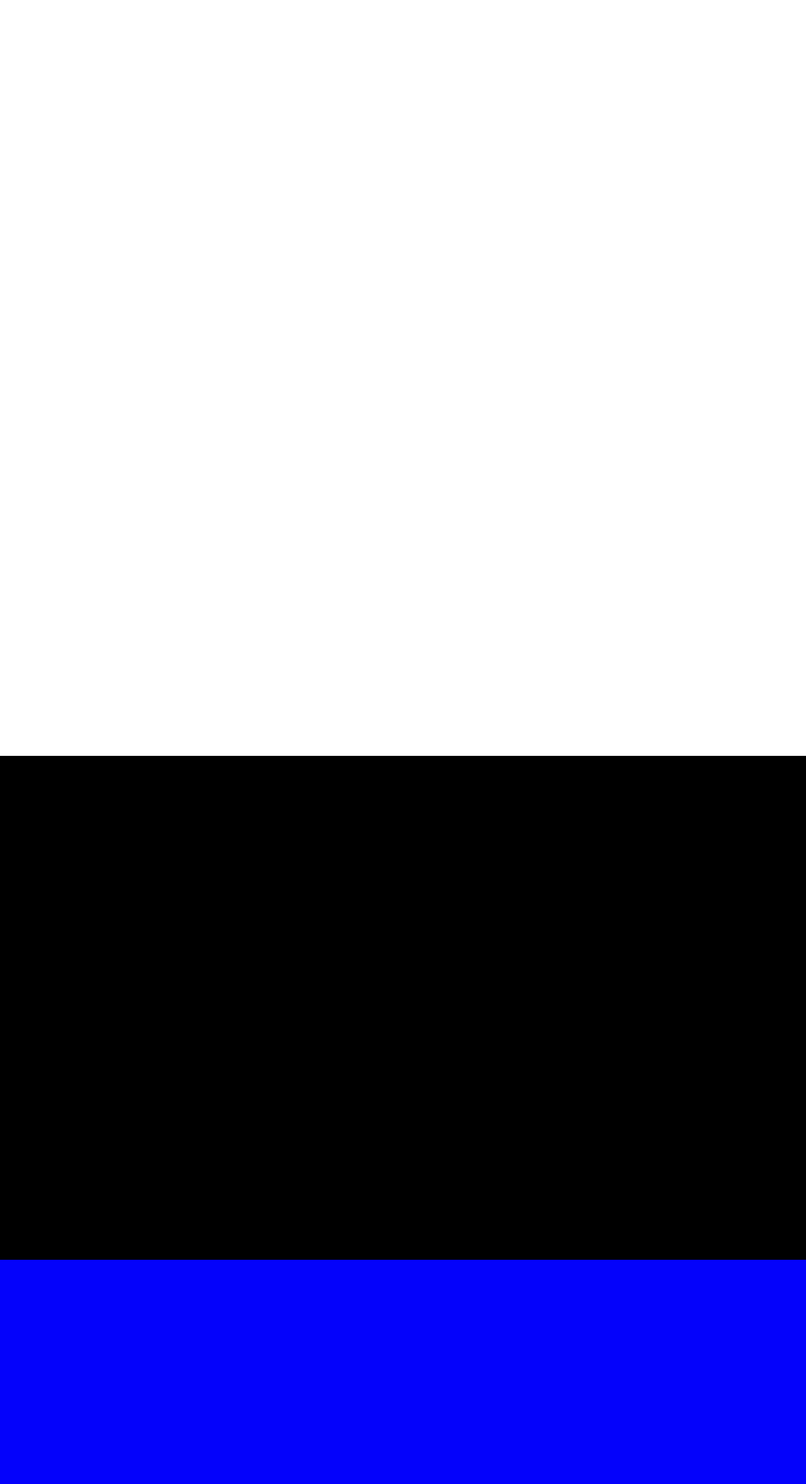
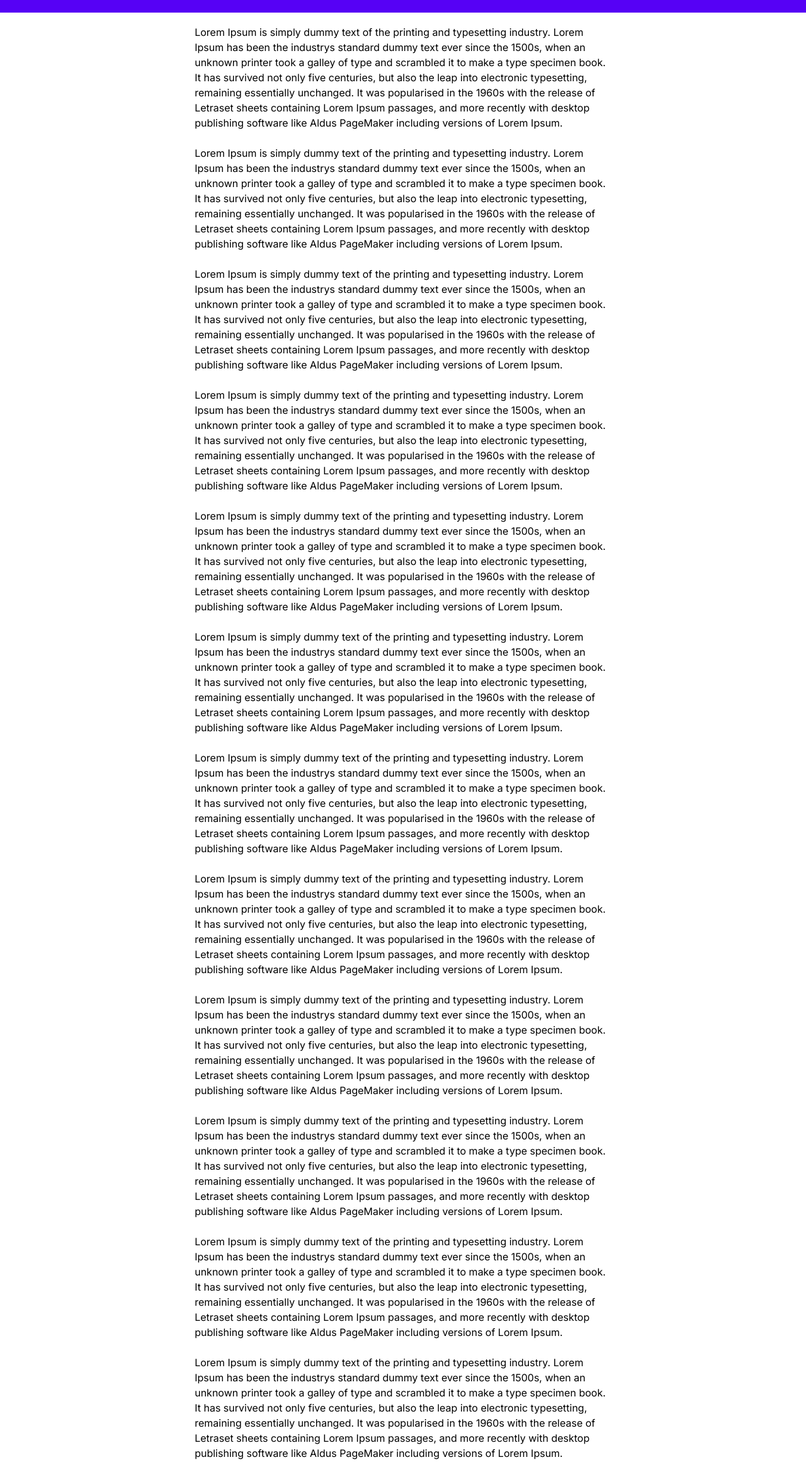
Before and after one commit to devHksingh/Learn-NextJS, a Next.js app in the folder framer-motion/: page / in a window 1280 px wide. Shown: the top 2356 px of the page at 63% size. Built offline with nearby package versions, Linux system fonts and the light colour scheme.

Commit message:
add Scroll based Animation

```diff
--- a/framer-motion/src/app/page.tsx
+++ b/framer-motion/src/app/page.tsx
@@ -3,6 +3,7 @@ import BasicsOfMoyion from "@/components/BasicsOfMotion"
 import Gestures from "@/components/Gestures";
 import AnimationControls from "@/components/AnimationControls";
 import ViewBasedAnimations from "@/components/ViewBasedAnimations";
+import ScrollAnimations from "@/components/ScrollAnimations";
 export default function Home() {
   return (
 
@@ -10,7 +11,8 @@ export default function Home() {
     {/* <BasicsOfMoyion/> */}
     {/* <Gestures/> */}
     {/* <AnimationControls/> */}
-    <ViewBasedAnimations/>
+    {/* <ViewBasedAnimations/> */}
+    <ScrollAnimations/>
     </section>
 
   );
--- /dev/null
+++ b/framer-motion/src/components/ScrollAnimations.tsx
@@ -0,0 +1,151 @@
+'use client'
+import { useScroll, motion, useSpring, useTransform } from 'framer-motion'
+import React from 'react'
+
+const ScrollAnimations = () => {
+    const {scrollYProgress} = useScroll()
+    console.log(scrollYProgress);
+
+    const scaleX = useSpring(scrollYProgress)
+
+    const background = useTransform(scrollYProgress,
+        [0,0.25,1],
+        ["rgb(86,1,105)","rgb(1,245,13)","rgb(86,1,245)"]
+    )
+
+  return (
+    <div>
+        <motion.div
+        style={{
+            // scaleX:scrollYProgress,
+            scaleX,
+            // background:"orangered",
+            background,
+            transformOrigin:"left",
+            position:"sticky",
+            top:0,
+            width:"100%",
+            height:"20px",
+        }}
+        />
+        <div
+        style={{
+            maxWidth:"700px",
+            margin:"auto",
+            padding:'1.2rem'
+        }}
+        >
+            <p>Lorem Ipsum is simply dummy text of the printing and typesetting
+          industry. Lorem Ipsum has been the industrys standard dummy text ever
+          since the 1500s, when an unknown printer took a galley of type and
+          scrambled it to make a type specimen book. It has survived not only
+          five centuries, but also the leap into electronic typesetting,
+          remaining essentially unchanged. It was popularised in the 1960s with
+          the release of Letraset sheets containing Lorem Ipsum passages, and
+          more recently with desktop publishing software like Aldus PageMaker
+          including versions of Lorem Ipsum.</p><br/>
+            <p>Lorem Ipsum is simply dummy text of the printing and typesetting
+          industry. Lorem Ipsum has been the industrys standard dummy text ever
+          since the 1500s, when an unknown printer took a galley of type and
+          scrambled it to make a type specimen book. It has survived not only
+          five centuries, but also the leap into electronic typesetting,
+          remaining essentially unchanged. It was popularised in the 1960s with
+          the release of Letraset sheets containing Lorem Ipsum passages, and
+          more recently with desktop publishing software like Aldus PageMaker
+          including versions of Lorem Ipsum.</p><br/>
+            <p>Lorem Ipsum is simply dummy text of the printing and typesetting
+          industry. Lorem Ipsum has been the industrys standard dummy text ever
+          since the 1500s, when an unknown printer took a galley of type and
+          scrambled it to make a type specimen book. It has survived not only
+          five centuries, but also the leap into electronic typesetting,
+          remaining essentially unchanged. It was popularised in the 1960s with
+          the release of Letraset sheets containing Lorem Ipsum passages, and
+          more recently with desktop publishing software like Aldus PageMaker
+          including versions of Lorem Ipsum.</p><br/>
+            <p>Lorem Ipsum is simply dummy text of the printing and typesetting
+          industry. Lorem Ipsum has been the industrys standard dummy text ever
+          since the 1500s, when an unknown printer took a galley of type and
+          scrambled it to make a type specimen book. It has survived not only
+          five centuries, but also the leap into electronic typesetting,
+          remaining essentially unchanged. It was popularised in the 1960s with
+          the release of Letraset sheets containing Lorem Ipsum passages, and
+          more recently with desktop publishing software like Aldus PageMaker
+          including versions of Lorem Ipsum.</p><br/>
+            <p>Lorem Ipsum is simply dummy text of the printing and typesetting
+          industry. Lorem Ipsum has been the industrys standard dummy text ever
+          since the 1500s, when an unknown printer took a galley of type and
+          scrambled it to make a type specimen book. It has survived not only
+          five centuries, but also the leap into electronic typesetting,
+          remaining essentially unchanged. It was popularised in the 1960s with
+          the release of Letraset sheets containing Lorem Ipsum passages, and
+          more recently with desktop publishing software like Aldus PageMaker
+          including versions of Lorem Ipsum.</p><br/>
+            <p>Lorem Ipsum is simply dummy text of the printing and typesetting
+          industry. Lorem Ipsum has been the industrys standard dummy text ever
+          since the 1500s, when an unknown printer took a galley of type and
+          scrambled it to make a type specimen book. It has survived not only
+          five centuries, but also the leap into electronic typesetting,
+          remaining essentially unchanged. It was popularised in the 1960s with
+          the release of Letraset sheets containing Lorem Ipsum passages, and
+          more recently with desktop publishing software like Aldus PageMaker
+          including versions of Lorem Ipsum.</p><br/>
+            <p>Lorem Ipsum is simply dummy text of the printing and typesetting
+          industry. Lorem Ipsum has been the industrys standard dummy text ever
+          since the 1500s, when an unknown printer took a galley of type and
+          scrambled it to make a type specimen book. It has survived not only
+          five centuries, but also the leap into electronic typesetting,
+          remaining essentially unchanged. It was popularised in the 1960s with
+          the release of Letraset sheets containing Lorem Ipsum passages, and
+          more recently with desktop publishing software like Aldus PageMaker
+          including versions of Lorem Ipsum.</p><br/>
+            <p>Lorem Ipsum is simply dummy text of the printing and typesetting
+          industry. Lorem Ipsum has been the industrys standard dummy text ever
+          since the 1500s, when an unknown printer took a galley of type and
+          scrambled it to make a type specimen book. It has survived not only
+          five centuries, but also the leap into electronic typesetting,
+          remaining essentially unchanged. It was popularised in the 1960s with
+          the release of Letraset sheets containing Lorem Ipsum passages, and
+          more recently with desktop publishing software like Aldus PageMaker
+          including versions of Lorem Ipsum.</p><br/>
+            <p>Lorem Ipsum is simply dummy text of the printing and typesetting
+          industry. Lorem Ipsum has been the industrys standard dummy text ever
+          since the 1500s, when an unknown printer took a galley of type and
+          scrambled it to make a type specimen book. It has survived not only
+          five centuries, but also the leap into electronic typesetting,
+          remaining essentially unchanged. It was popularised in the 1960s with
+          the release of Letraset sheets containing Lorem Ipsum passages, and
+          more recently with desktop publishing software like Aldus PageMaker
+          including versions of Lorem Ipsum.</p><br/>
+            <p>Lorem Ipsum is simply dummy text of the printing and typesetting
+          industry. Lorem Ipsum has been the industrys standard dummy text ever
+          since the 1500s, when an unknown printer took a galley of type and
+          scrambled it to make a type specimen book. It has survived not only
+          five centuries, but also the leap into electronic typesetting,
+          remaining essentially unchanged. It was popularised in the 1960s with
+          the release of Letraset sheets containing Lorem Ipsum passages, and
+          more recently with desktop publishing software like Aldus PageMaker
+          including versions of Lorem Ipsum.</p><br/>
+            <p>Lorem Ipsum is simply dummy text of the printing and typesetting
+          industry. Lorem Ipsum has been the industrys standard dummy text ever
+          since the 1500s, when an unknown printer took a galley of type and
+          scrambled it to make a type specimen book. It has survived not only
+          five centuries, but also the leap into electronic typesetting,
+          remaining essentially unchanged. It was popularised in the 1960s with
+          the release of Letraset sheets containing Lorem Ipsum passages, and
+          more recently with desktop publishing software like Aldus PageMaker
+          including versions of Lorem Ipsum.</p><br/>
+            <p>Lorem Ipsum is simply dummy text of the printing and typesetting
+          industry. Lorem Ipsum has been the industrys standard dummy text ever
+          since the 1500s, when an unknown printer took a galley of type and
+          scrambled it to make a type specimen book. It has survived not only
+          five centuries, but also the leap into electronic typesetting,
+          remaining essentially unchanged. It was popularised in the 1960s with
+          the release of Letraset sheets containing Lorem Ipsum passages, and
+          more recently with desktop publishing software like Aldus PageMaker
+          including versions of Lorem Ipsum.</p><br/>
+        </div>
+    </div>
+  )
+}
+
+export default ScrollAnimations
```
